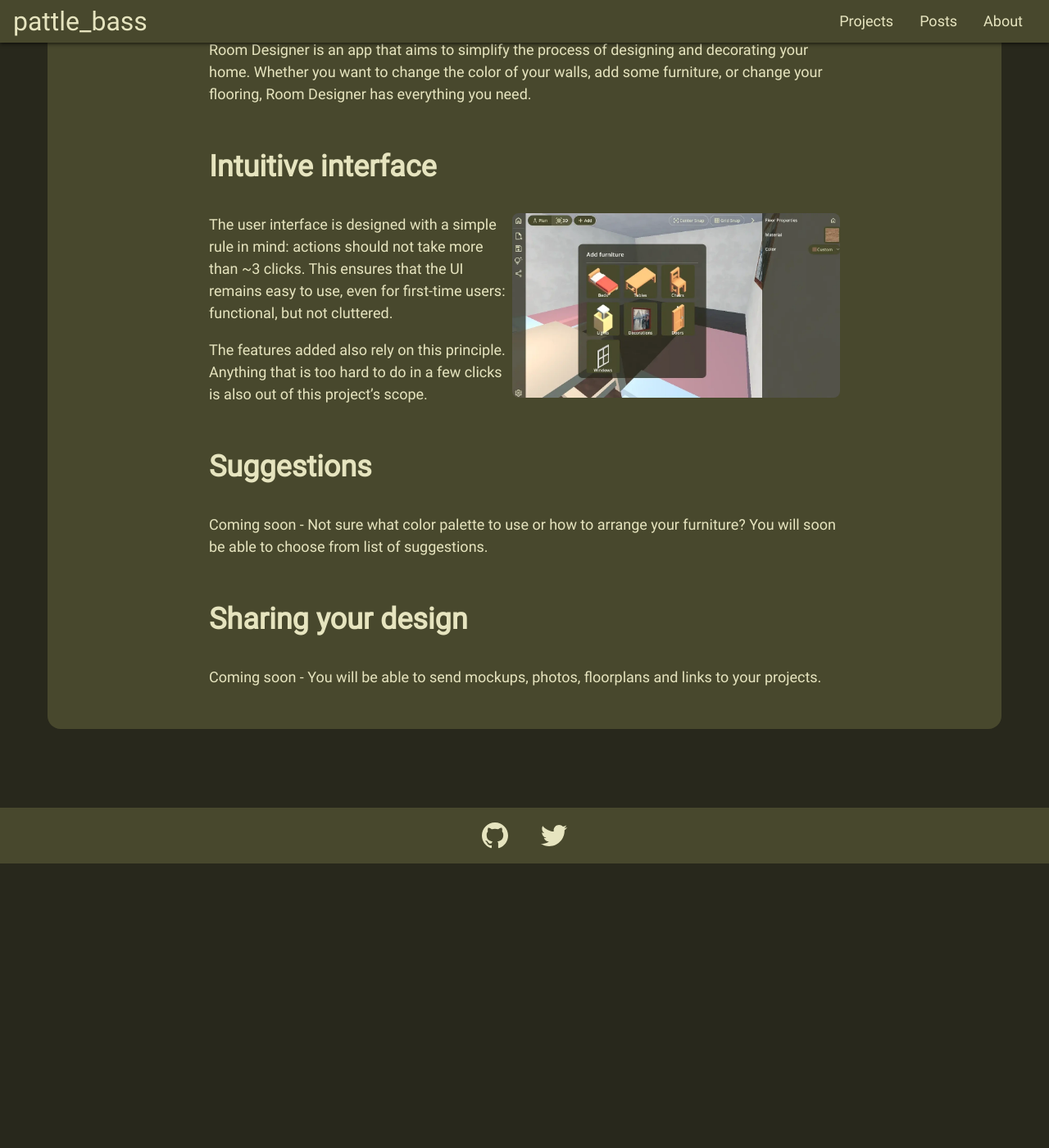
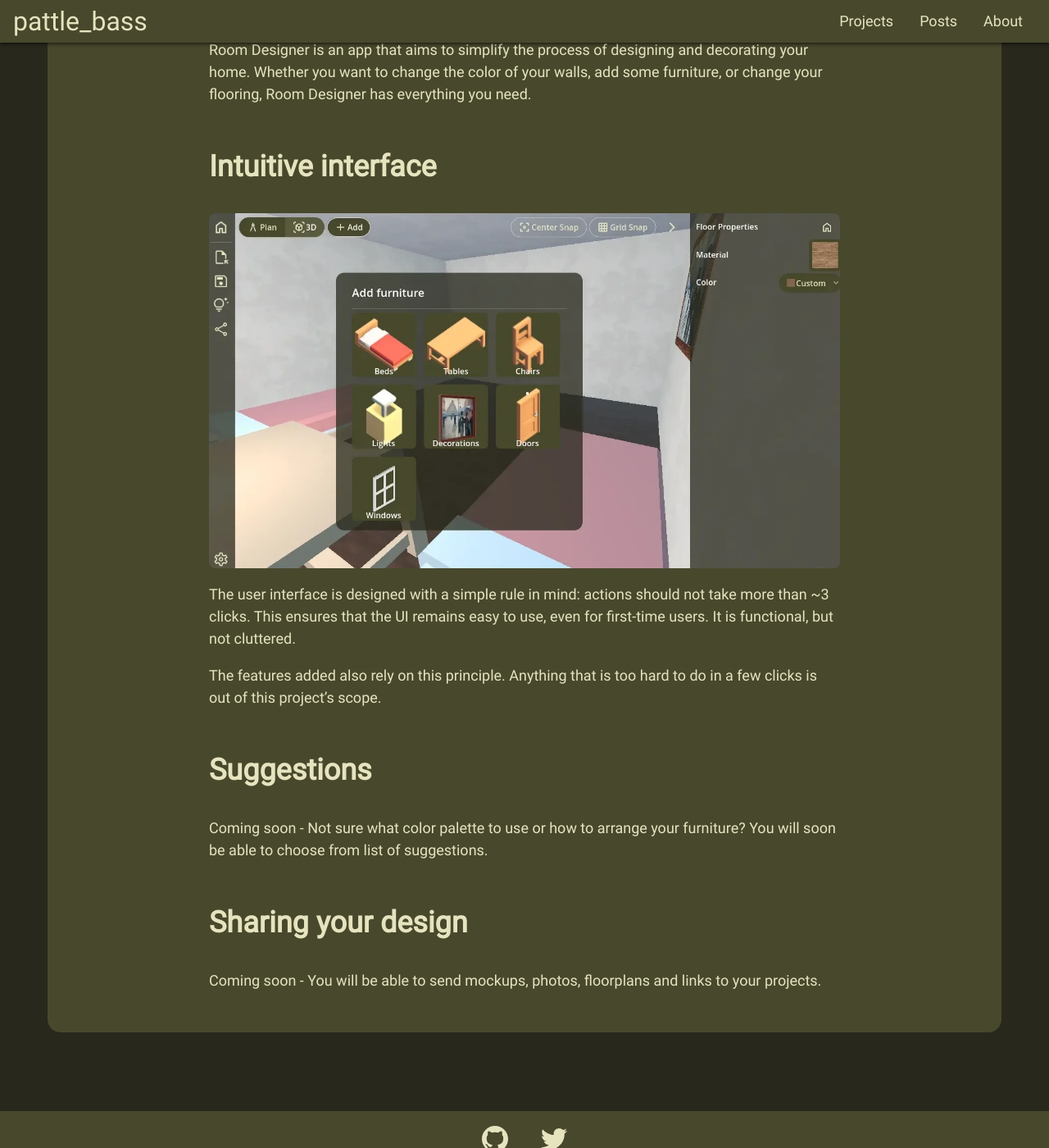
Before and after one commit to pattlebass/pattlebass.github.io, a Jekyll site: the page built from _projects/Room-Designer/Room-Designer.markdown, in a window 1280 px wide and 1400 px high, scrolled down 951 px. Shown: the whole window at 82% size. Built offline with Jekyll 4.4.1, drawn with Linux system fonts in a browser that asks for light colours; before the commit the page ends 2004 px from its top, so only the background shows below that.

Commit message:
Fix typos and styling issues

```diff
--- a/_projects/Room-Designer/Room-Designer.markdown
+++ b/_projects/Room-Designer/Room-Designer.markdown
@@ -20,7 +20,7 @@ carousels:
 <style>
   .play-container {
     margin: 32px auto;
-    width: 36ch;
+    max-width: 36ch;
     background-color: var(--main-color);
     border-radius: 16px;
   }
@@ -48,11 +48,12 @@ Whether you want to change the color of your walls, add some furniture, or chang
 
 ## Intuitive interface
 
-![A screenshot showcasing the user interface](/assets/images/room-designer/Screenshot 2023-05-24 133124.webp){: style="float: right; width: 400px"}
+![A screenshot showcasing the user interface](/assets/images/room-designer/Screenshot 2023-05-24 133124.webp)
+
 The user interface is designed with a simple rule in mind: actions should not take more than ~3 clicks.
-This ensures that the UI remains easy to use, even for first-time users: functional, but not cluttered.
+This ensures that the UI remains easy to use, even for first-time users. It is functional, but not cluttered.
 
-The features added also rely on this principle. Anything that is too hard to do in a few clicks is also out of this project's scope.
+The features added also rely on this principle. Anything that is too hard to do in a few clicks is out of this project's scope.
 
 ## Suggestions
 
```
